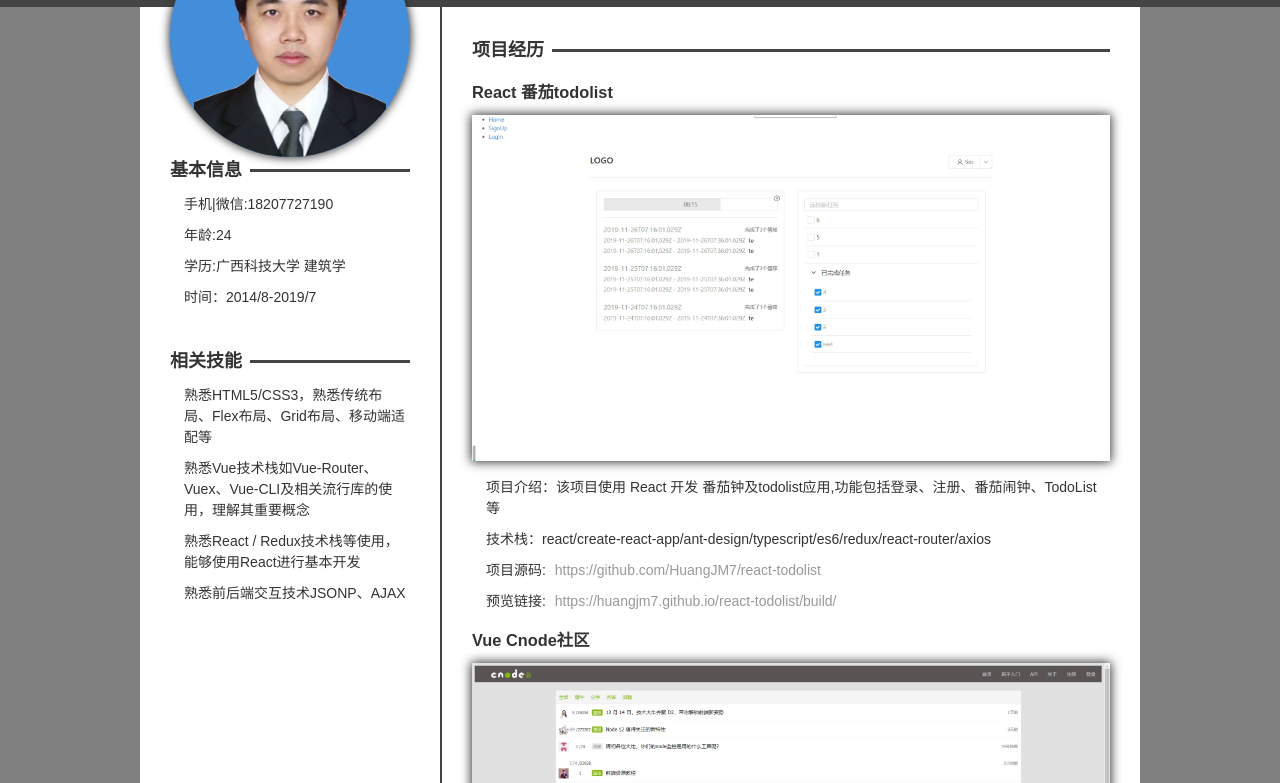
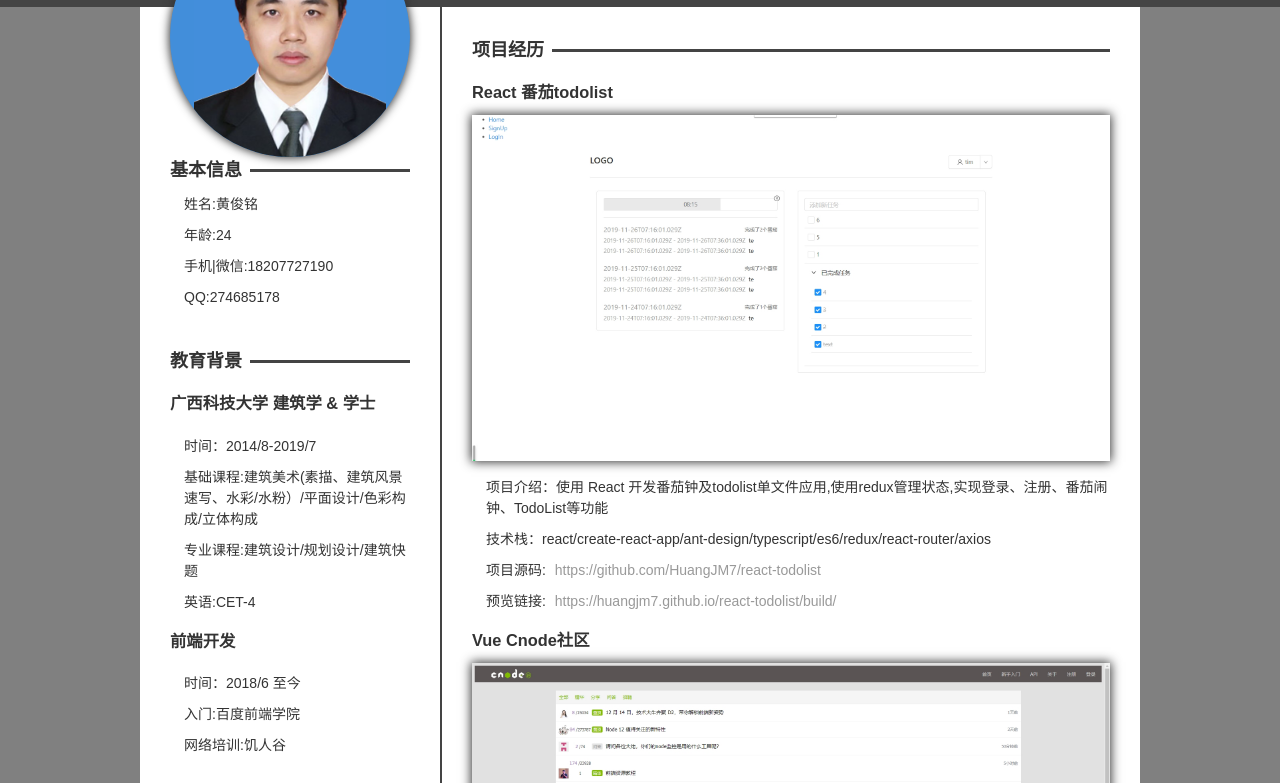
Before and after one commit to HuangJM7/resume, a plain HTML site: page index.html in a window 1280 px wide. Shown: the part 146-929 px from the top of the page. Drawn offline with Linux system fonts and the light colour scheme.

Commit message:
教育背景

```diff
--- a/index.html
+++ b/index.html
@@ -26,12 +26,41 @@
             <hr>
             <div class="detail">
                 <ul>
+                    <li>姓名:黄俊铭</li>
+                    <li>年龄:24</li>
                     <li class="photoNumber"></li>
-                    <li>年龄:24</li>
-                    <li>学历:广西科技大学 建筑学</li>
-                    <li>时间：2014/8-2019/7</li>
+                    <li class="qqNumber"></li>
                 </ul>
 
+            </div>
+        </section>
+
+        <section>
+            <h2>教育背景</h2>
+            <hr>
+            <div class="detail">
+
+                <div class="timeline-panel">
+                    <h3>广西科技大学 建筑学 & 学士</h3>
+                    <div class="detail">
+                        <ul>
+                            <li>时间：2014/8-2019/7</li>
+                            <li>基础课程:建筑美术(素描、建筑风景速写、水彩/水粉）/平面设计/色彩构成/立体构成</li>
+                            <li>专业课程:建筑设计/规划设计/建筑快题</li>
+                            <li>英语:CET-4</li>
+                        </ul>
+                    </div>
+                </div>
+                <div class="timeline-panel">
+                    <h3>前端开发</h3>
+                    <div class="detail">
+                        <ul>
+                            <li>时间：2018/6 至今</li>
+                            <li>入门:百度前端学院</li>
+                            <li>网络培训:饥人谷</li>
+                        </ul>
+                    </div>
+                </div>
             </div>
         </section>
         <section>
@@ -60,9 +89,8 @@
                         <img src="./img/todolist.jpg" alt="VueTicTacToe">
 
                         <ul>
-                            <li>项目介绍：该项目使用 React 开发 番茄钟及todolist应用,功能包括登录、注册、番茄闹钟、TodoList等</li>
+                            <li>项目介绍：使用 React 开发番茄钟及todolist单文件应用,使用redux管理状态,实现登录、注册、番茄闹钟、TodoList等功能</li>
                             <li>技术栈：react/create-react-app/ant-design/typescript/es6/redux/react-router/axios</li>
-
                             <li>项目源码: <a
                                     href="https://github.com/HuangJM7/react-todolist">https://github.com/HuangJM7/react-todolist</a>
                             </li>
--- a/main.css
+++ b/main.css
@@ -216,7 +216,7 @@
      header {
          grid-column: 1 / span 4;
          grid-row: 1;
-         height: 100px;
+         height: 50px;
      }
 
      aside {
--- a/main.js
+++ b/main.js
@@ -2,4 +2,5 @@
 
 window.addEventListener("load", function () {
     document.querySelector(".photoNumber").innerText = `手机|微信:${atob("MTgyMDc3MjcxOTA")}`
+    document.querySelector(".qqNumber").innerText = `QQ:${atob("Mjc0Njg1MTc4")}`
 })
```
